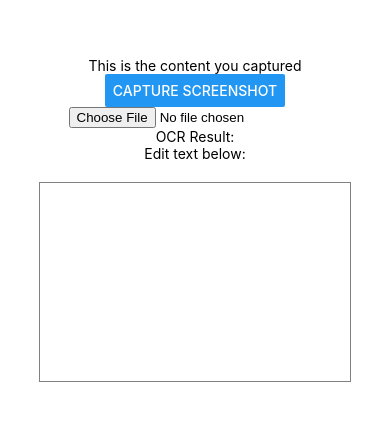
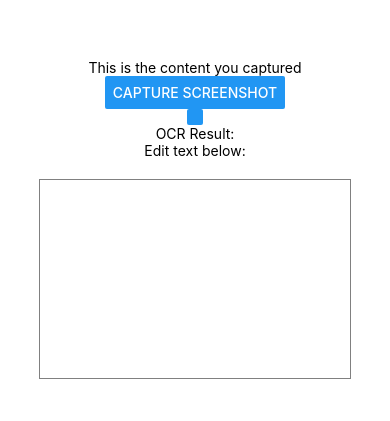
Before and after one commit to victor-mtz/Capstone_Group9, a React Native app: screen / in a window 390 px wide. Shown: the part 203-624 px from the top of the page. Built offline with nearby package versions, Linux system fonts and the light colour scheme.

Commit message:
commiting

```diff
--- a/App.js
+++ b/App.js
@@ -49,7 +49,7 @@ function App() {
         <Text>This is the content you captured</Text>
       </View>
       <Button title="Capture Screenshot" onPress={captureScreenshot} />
-      <input type="file" accept="image/*" />
+      <Button type="file" accept="image/*" />
       <Text>OCR Result:</Text>
       <Text>{extractedText}</Text>
       <Text>Edit text below:</Text>
```
